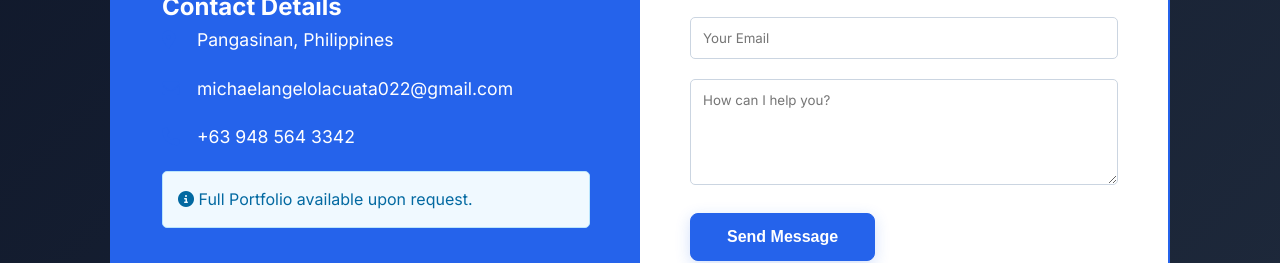
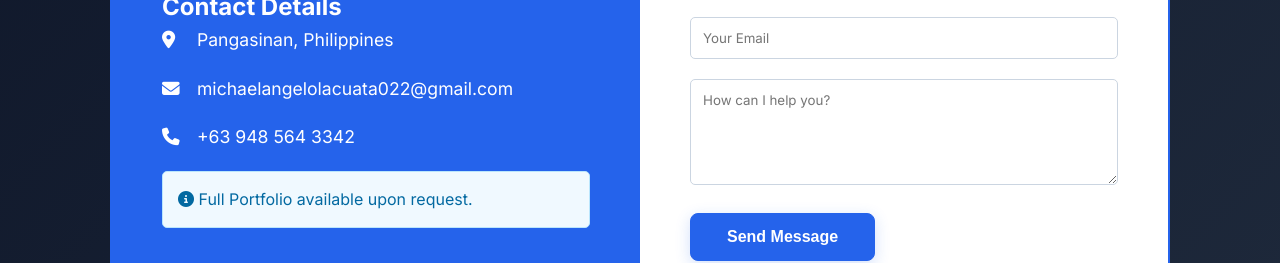
Before and after one commit to michaellacuata/michaellacuata.github.io, a website: page index.html in a window 1280 px wide. Shown: the part 4836-5099 px from the top of the page. Drawn offline with Linux system fonts and the light colour scheme.

Commit message:
Update style.css

```diff
--- a/assets/style.css
+++ b/assets/style.css
@@ -843,7 +843,7 @@ ul { list-style: none; }
         padding: 100px 50px;
 }
 .contact-item { font-size: 1.1rem; margin-bottom: 20px; }
-.contact-item i { width: 30px; color: var(--primary-color); }
+.contact-item i { width: 30px; color: #FFF; }
 .portfolio-note {
     background: #f0f9ff;
     padding: 15px;
```
